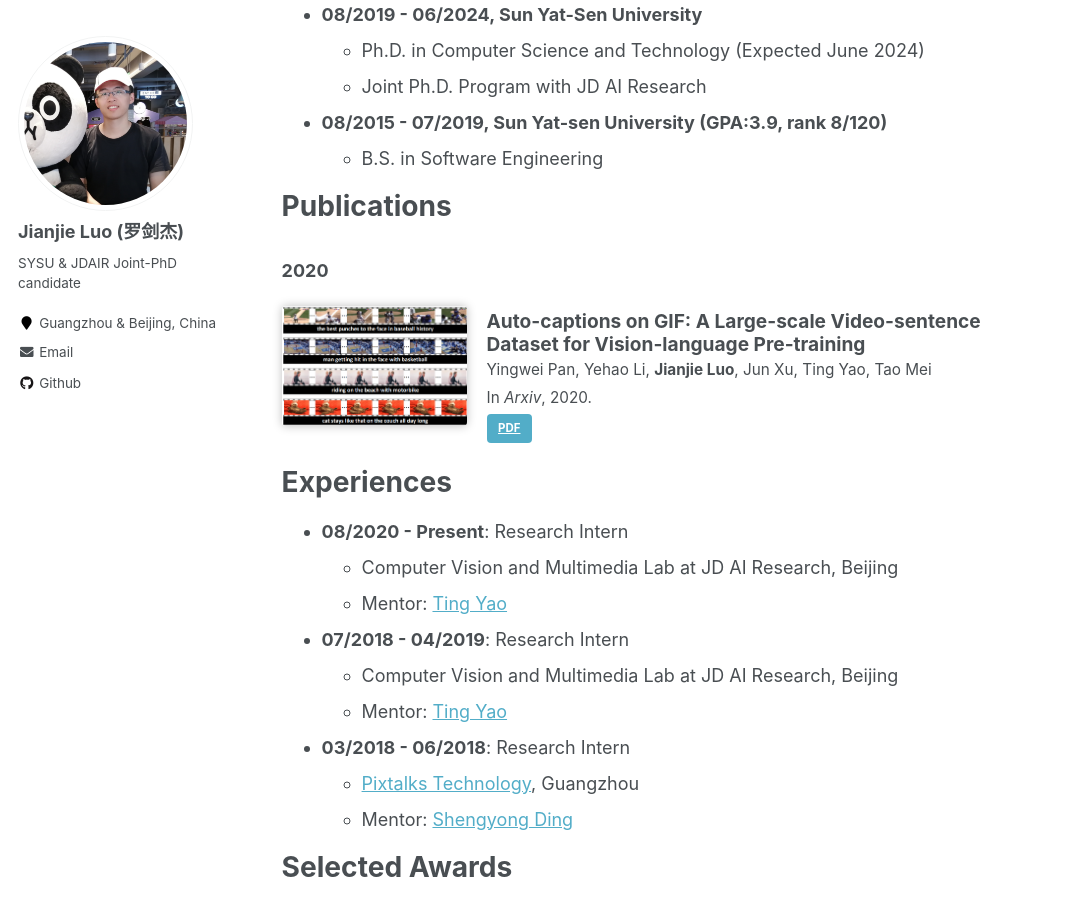
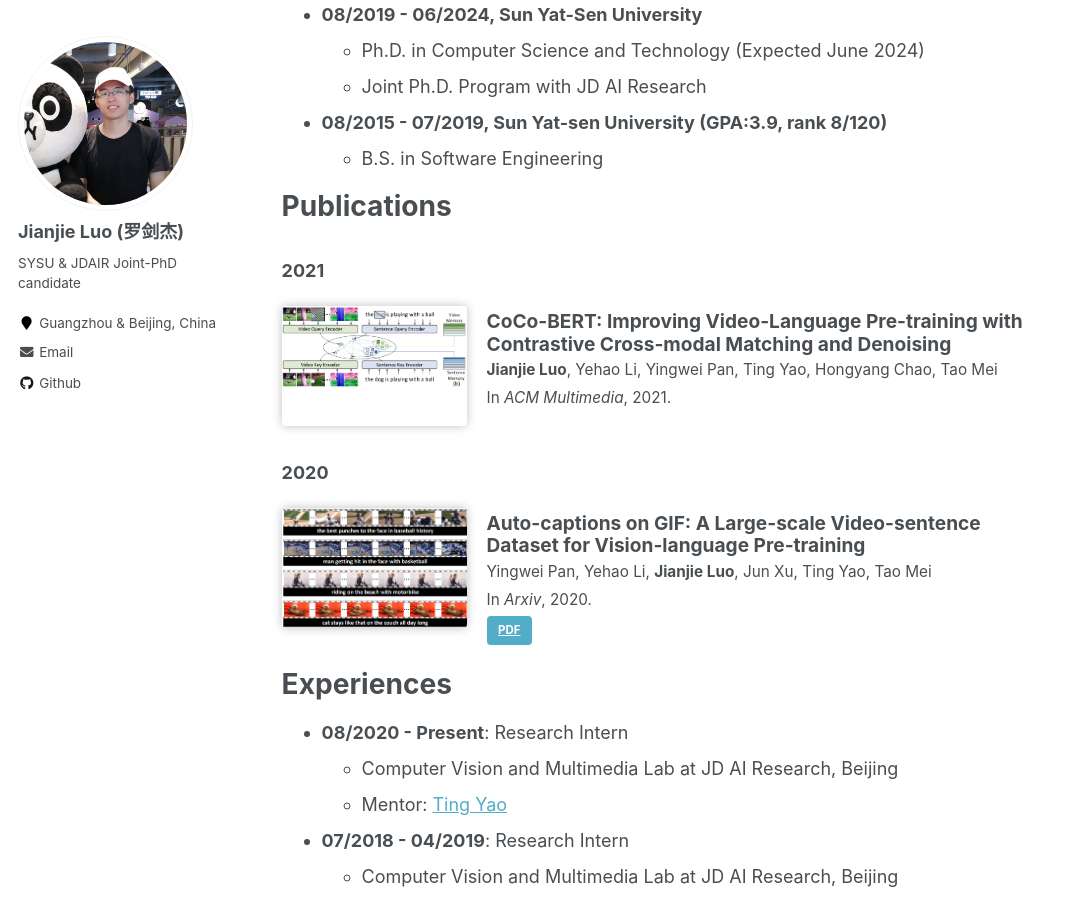
Before and after one commit to jianjieluo/jianjieluo.github.io, a Jekyll site: the page built from _pages/about.md, in a window 1280 px wide and 900 px high, scrolled down 484 px. Shown: the whole window, without its empty margins (0-1067 px from the left). Built offline with Jekyll 4.4.1, drawn with Linux system fonts in a browser that asks for light colours.

Commit message:
add coco bert

```diff
--- a/_data/publications.yml
+++ b/_data/publications.yml
@@ -1,4 +1,10 @@
 # Publications on home page
+year2021:
+  - title: "CoCo-BERT: Improving Video-Language Pre-training with Contrastive Cross-modal Matching and Denoising"
+    authors: "**Jianjie Luo**, Yehao Li, Yingwei Pan, Ting Yao, Hongyang Chao, Tao Mei"
+    venue: "In *ACM Multimedia*, 2021."
+    teaser: coco_bert.png
+
 year2020:
   - title: "Auto-captions on GIF: A Large-scale Video-sentence Dataset for Vision-language Pre-training"
     authors: "Yingwei Pan, Yehao Li, **Jianjie Luo**, Jun Xu, Ting Yao, Tao Mei"
--- a/_pages/about.md
+++ b/_pages/about.md
@@ -28,6 +28,12 @@
 Publications
 ======
 
+<h3>2021</h3>
+{% for publication in site.data.publications.year2021 %}
+  {% include publication-single.html %}
+{% endfor %}
+<div style="clear: both;"></div>
+
 <h3>2020</h3>
 {% for publication in site.data.publications.year2020 %}
   {% include publication-single.html %}
```
Also changed, not shown: images/coco_bert.png (added).
